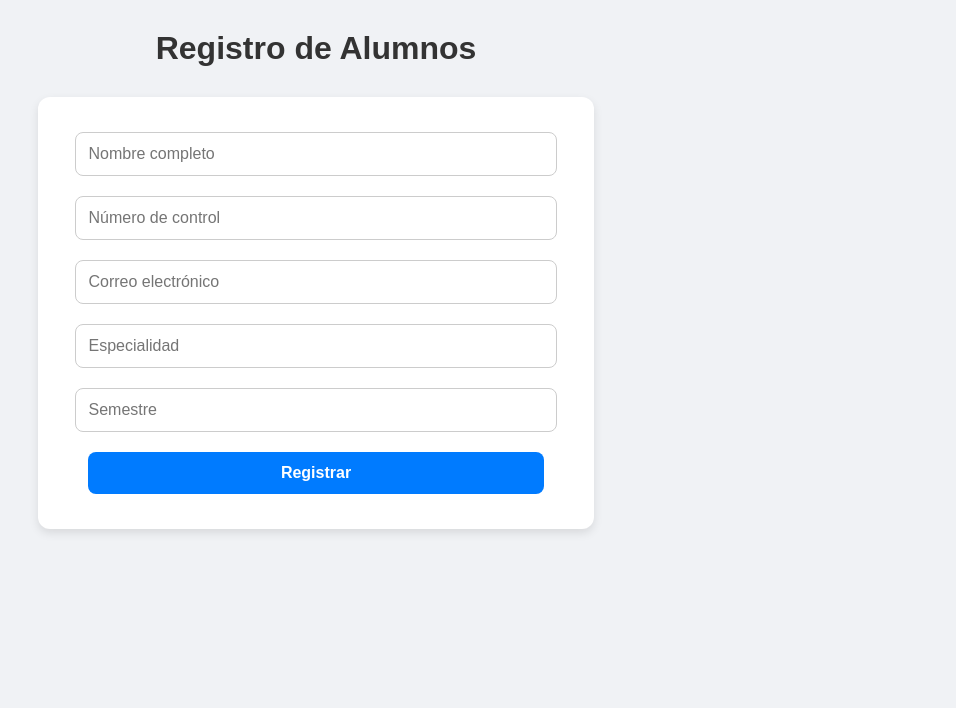
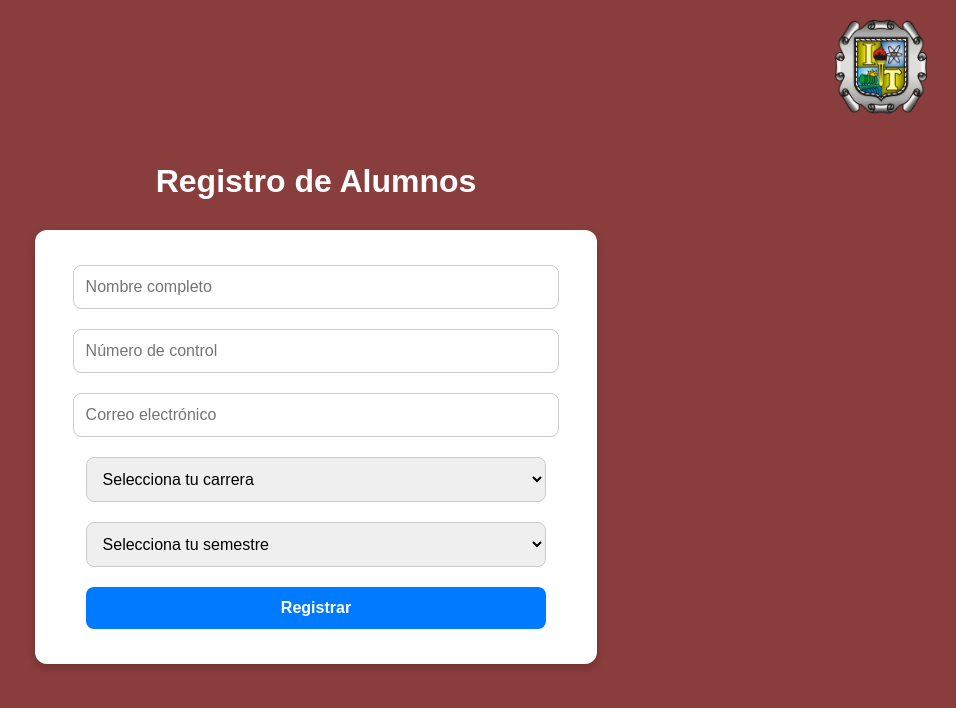
Before and after one commit to mirandaEN/Sistema-para-Laboratorio-Electr-nica-Anal-gica, a Flask app: page /registro_alumno in a window 1280 px wide. Shown: the top 708 px of the page, without its empty margins (324-1280 px from the left). Run offline with Flask 3, Linux system fonts and the light colour scheme.

Commit message:
restricciones v.1

```diff
--- a/templates/inicioAlumno.html
+++ b/templates/inicioAlumno.html
@@ -7,12 +7,27 @@
         body {
             font-family: Arial, sans-serif;
             text-align: center;
-            background-color: #f0f2f5;
+            background-color: #8a3d3d;
+            margin: 0;
+            padding: 0;
+        }
+
+        header {
+            display: flex;
+            justify-content: flex-end;
+            align-items: center;
+            padding: 15px 25px;
+            background: transparent;
+        }
+
+        header img {
+            width: 100px;
+            height: auto;
         }
 
         h1 {
-            margin-top: 30px;
-            color: #333;
+            margin-top: 20px;
+            color: #fff;
         }
 
         .form-container {
@@ -21,10 +36,10 @@
             margin: 30px auto;
             width: 40%;
             border-radius: 12px;
-            box-shadow: 0px 4px 10px rgba(0,0,0,0.1);
+            box-shadow: 0px 4px 10px rgba(0,0,0,0.2);
         }
 
-        input, button {
+        input, button, select {
             width: 90%;
             padding: 12px;
             margin: 10px 0;
@@ -58,12 +73,12 @@
         }
 
         .flash.success {
-            background: #28a745; /* verde */
+            background: #28a745;
             color: white;
         }
 
         .flash.error {
-            background: #dc3545; /* rojo */
+            background: #dc3545;
             color: white;
         }
 
@@ -76,9 +91,14 @@
     </style>
 </head>
 <body>
+
+    <header>
+        <img src="static/sources/itislogo.png" alt="Logo ITS">
+    </header>
+
     <h1>Registro de Alumnos</h1>
 
-    <!-- Mostrar mensajes flash -->
+
     {% with messages = get_flashed_messages(with_categories=true) %}
       {% if messages %}
         {% for category, msg in messages %}
@@ -89,11 +109,56 @@
 
     <div class="form-container">
         <form method="POST">
-            <input type="text" name="nombre" placeholder="Nombre completo" required><br>
-            <input type="text" name="numero_control" placeholder="Número de control" required><br>
-            <input type="email" name="correo" placeholder="Correo electrónico" required><br>
-            <input type="text" name="carrera" placeholder="Especialidad" required><br>
-            <input type="number" name="semestre" placeholder="Semestre" required><br>
+          <input type="text"
+          name="nombre"
+          placeholder="Nombre completo"
+          required
+          maxlength="50"
+          pattern="[A-Za-zÁÉÍÓÚáéíóúÑñ ]+"
+          title="El nombre solo puede contener letras y espacios"><br>
+
+          <input type="text"
+            name="numero_control"
+            placeholder="Número de control"
+            required
+            maxlength="9"
+            pattern="[0-9]{9}"
+            title="El número de control debe contener exactamente 9 dígitos numéricos"><br>
+
+          <input type="email"
+            name="correo"
+            placeholder="Correo electrónico"
+            required
+            maxlength="100"
+            title="Debe ingresar un correo válido"><br>
+
+            <select id="carrera" name="carrera" >
+                <option value="">Selecciona tu carrera</option>
+                <option value="sistemas">Sistemas</option>
+                <option value="industrial">Industrial</option>
+                <option value="gestion">Gestión</option>
+                <option value="materiales">Materiales</option>
+                <option value="electronica">Electrónica</option>
+                <option value="mecatronica">Mecatrónica</option>
+                <option value="electrica">Eléctrica</option>
+                <option value="mecanica">Mecánica</option>
+            </select>
+            <select id="semestre" name="semestre" >
+                <option value="">Selecciona tu semestre</option>
+                <option value="1">1. Primero</option>
+                <option value="2">2. Segundo</option>
+                <option value="3">3. Tercero</option>
+                <option value="4">4. Cuarto</option>
+                <option value="5">5. Quinto</option>
+                <option value="6">6. Sexto</option>
+                <option value="7">7. Séptimo</option>
+                <option value="8">8. Octavo</option>
+                <option value="9">9. Noveno</option>
+                <option value="10">10. Décimo</option>
+                <option value="11">11. Undécimo</option>
+                <option value="12">12. Duodécimo</option>
+                <option value="13">13. Décimo Tercero</option>
+            </select>
             <button type="submit">Registrar</button>
         </form>
     </div>
```
